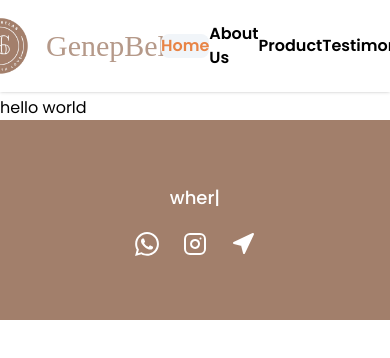
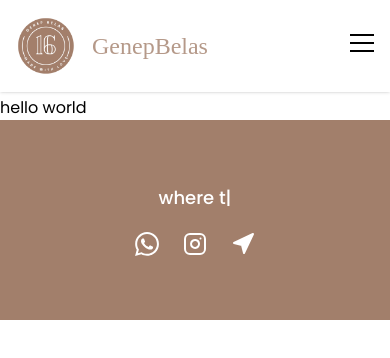
Before and after one commit to WildanFathir/genep-belas, a Vue app: page /home in a window 390 px wide. Shown: the top 358 px of the page. Built offline with nearby package versions, Linux system fonts and the light colour scheme; a web font is replaced by a local one.

Commit message:
Refactor Footer component to include social media icons and typed text

```diff
--- a/src/components/Footer.vue
+++ b/src/components/Footer.vue
@@ -7,13 +7,17 @@
     </p>
 
     <div class="flex items-center justify-center space-x-6">
-      <a href="#">
+      <a href="https://wa.me/6282219535693">
         <Whatsapp />
       </a>
-      <a href="#">
+      <a
+        href="https://www.instagram.com/genepbelas.est23?igsh=MWJjbno2cm52ZXpx"
+      >
         <Instagram />
       </a>
-      <a href="#">
+      <a
+        href="https://www.google.com/maps/place/6%C2%B050'39.9%22S+107%C2%B056'08.8%22E/@-6.8444183,107.9331908,17z/data=!3m1!4b1!4m4!3m3!8m2!3d-6.8444183!4d107.9357657?hl=id-SG&entry=ttu&g_ep=EgoyMDI0MTAwOS4wIKXMDSoASAFQAw%3D%3D"
+      >
         <Navigasi />
       </a>
     </div>
--- a/src/components/Header.vue
+++ b/src/components/Header.vue
@@ -1,7 +1,7 @@
 <template>
   <div class="fixed top-0 z-10 w-full bg-white shadow">
-    <div class="flex items-center justify-between px-8 py-4">
-      <div class="flex items-center justify-center space-x-4">
+    <div class="flex items-center justify-between px-4 py-4 md:px-8">
+      <div class="flex items-center space-x-4">
         <img
           src="@/assets/images/Logo.png"
           alt="Logo"
@@ -10,7 +10,7 @@
           class="rounded-full"
         />
         <h1
-          class="text-3xl text-primary-400"
+          class="text-2xl md:text-3xl text-primary-400"
           style="font-family: 'Knewave', cursive"
         >
           GenepBelas
--- a/src/components/Navigasi.vue
+++ b/src/components/Navigasi.vue
@@ -1,5 +1,32 @@
 <template>
-  <nav class="flex items-center justify-center font-semibold">
+  <!-- Burger Menu Button on Mobile -->
+  <button class="block md:hidden focus:outline-none" @click="toggleMenu">
+    <div class="relative w-6 h-6">
+      <span
+        :class="[
+          'block absolute h-0.5 w-full bg-black transition-all duration-300',
+          isMenuOpen ? 'rotate-45 top-3' : 'top-0',
+        ]"
+      ></span>
+      <span
+        :class="[
+          'block absolute h-0.5 w-full bg-black transition-all duration-300',
+          isMenuOpen ? 'opacity-0' : 'top-2',
+        ]"
+      ></span>
+      <span
+        :class="[
+          'block absolute h-0.5 w-full bg-black transition-all duration-300',
+          isMenuOpen ? '-rotate-45 top-3' : 'top-4',
+        ]"
+      ></span>
+    </div>
+  </button>
+
+  <!-- Navigation Menu -->
+  <nav
+    class="items-center justify-center hidden space-x-4 font-semibold md:flex"
+  >
     <RouterLink
       v-for="menu in mainPage.filter(i => i.path != '/:pathMatch(.*)*')"
       :key="menu.path"
@@ -7,7 +34,7 @@
     >
       <div
         :class="[
-          'px-6 py-3 rounded-lg transition-all duration-200',
+          'px-4 py-2 md:px-6 md:py-3 rounded-lg transition-all duration-200',
           menu.path === navigation.pathSelected
             ? 'text-orange-600 bg-slate-100'
             : 'hover:text-orange-600',
@@ -21,11 +48,51 @@
       </div>
     </RouterLink>
   </nav>
+
+  <!-- Mobile Menu (toggle on burger button click) -->
+  <nav
+    v-if="isMenuOpen"
+    class="absolute left-0 w-full bg-white shadow-md mt-7 top-16 md:hidden"
+  >
+    <div class="flex flex-col items-start p-4 space-y-2">
+      <RouterLink
+        v-for="menu in mainPage.filter(i => i.path != '/:pathMatch(.*)*')"
+        :key="menu.path"
+        :to="menu.path"
+        @click="closeMenu"
+      >
+        <div
+          :class="[
+            'px-4 py-2 w-full text-left transition-all duration-200',
+            menu.path === navigation.pathSelected
+              ? 'text-orange-600 bg-slate-100'
+              : 'hover:text-orange-600',
+          ]"
+        >
+          <span v-if="menu.path === '/home'">Home</span>
+          <span v-if="menu.path === '/product'">Product</span>
+          <span v-if="menu.path === '/about'">About Us</span>
+          <span v-if="menu.path === '/testimonial'">Testimonial</span>
+          <span v-if="menu.path === '/contact'">Contact Us</span>
+        </div>
+      </RouterLink>
+    </div>
+  </nav>
 </template>
 
 <script setup lang="ts">
 import { useNavigationStore } from '@/stores/navigation'
 import { mainPage } from '@/router'
+import { ref } from 'vue'
 
 const navigation = useNavigationStore()
+const isMenuOpen = ref(false)
+
+const toggleMenu = () => {
+  isMenuOpen.value = !isMenuOpen.value
+}
+
+const closeMenu = () => {
+  isMenuOpen.value = false
+}
 </script>
```
